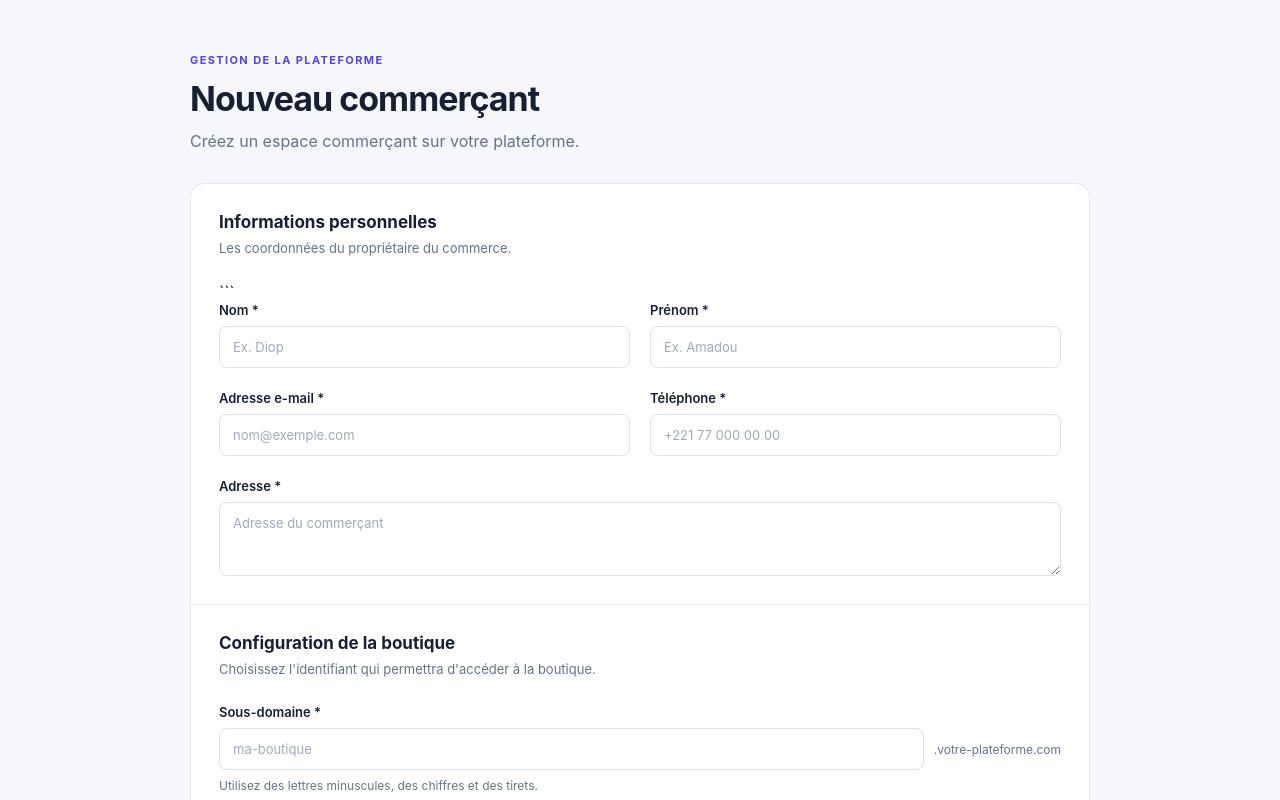
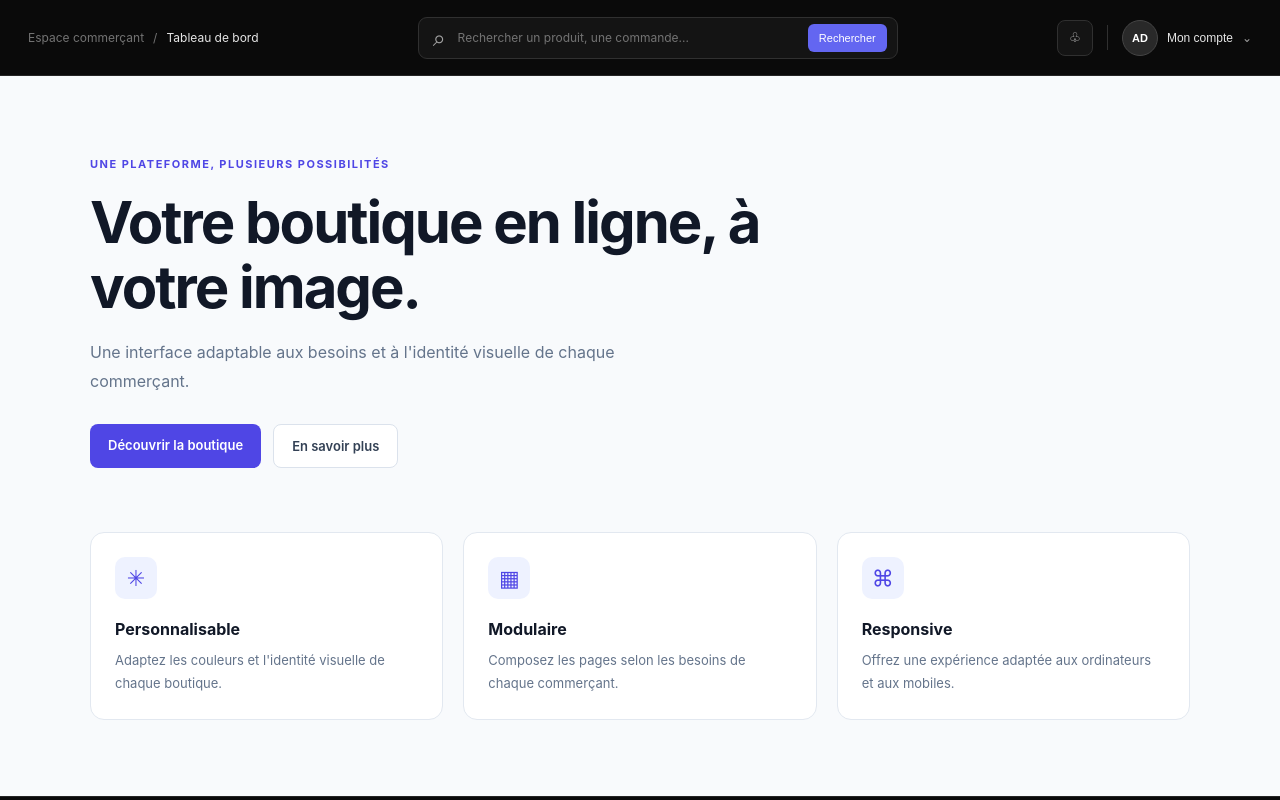
Before and after one commit to Jrdann03/Plateforme_FrontEnd, an Angular app: page /demo in a window 1280 px wide. Before the commit this address led to /. Shown: the top 800 px of the page. Built offline with nearby package versions, Linux system fonts and the light colour scheme.

Commit message:
ajout fonctionnalite demo

```diff
--- a/src/app/app.routes.ts
+++ b/src/app/app.routes.ts
@@ -31,6 +31,12 @@ export const routes: Routes = [
     ],
   },
 
+  {
+    path: 'demo',
+    loadComponent: () =>
+      import('./features/demo/demo/demo').then((m) => m.Demo),
+  },
+
   // Toute route inconnue revient à l'inscription
   {
     path: '**',
--- /dev/null
+++ b/src/app/features/demo/demo/demo.html
@@ -0,0 +1,50 @@
+<div class="demo-page">
+  <app-header />
+
+  <main class="demo-content">
+    <section class="hero">
+      <span class="eyebrow">
+        UNE PLATEFORME, PLUSIEURS POSSIBILITÉS
+      </span>
+
+      <h1>Votre boutique en ligne, à votre image.</h1>
+
+      <p>
+        Une interface adaptable aux besoins et à l'identité visuelle
+        de chaque commerçant.
+      </p>
+
+      <div class="hero-actions">
+        <a href="#fonctionnalites" class="primary-button">
+          Découvrir la boutique
+        </a>
+
+        <a href="#fonctionnalites" class="secondary-button">
+          En savoir plus
+        </a>
+      </div>
+    </section>
+
+    <section id="fonctionnalites" class="features">
+      <article class="feature-card">
+        <span class="feature-icon">✳</span>
+        <h2>Personnalisable</h2>
+        <p>Adaptez les couleurs et l'identité visuelle de chaque boutique.</p>
+      </article>
+
+      <article class="feature-card">
+        <span class="feature-icon">▦</span>
+        <h2>Modulaire</h2>
+        <p>Composez les pages selon les besoins de chaque commerçant.</p>
+      </article>
+
+      <article class="feature-card">
+        <span class="feature-icon">⌘</span>
+        <h2>Responsive</h2>
+        <p>Offrez une expérience adaptée aux ordinateurs et aux mobiles.</p>
+      </article>
+    </section>
+  </main>
+
+  <app-footer />
+</div>
--- /dev/null
+++ b/src/app/features/demo/demo/demo.scss
@@ -0,0 +1,125 @@
+:host {
+  display: block;
+  min-height: 100vh;
+}
+
+.demo-page {
+  display: flex;
+  min-height: 100vh;
+  flex-direction: column;
+  background: #f8fafc;
+  color: #111827;
+}
+
+.demo-content {
+  width: min(100% - 40px, 1100px);
+  margin: 0 auto;
+  padding: 76px 0;
+  flex: 1;
+}
+
+.hero {
+  max-width: 760px;
+  margin-bottom: 64px;
+
+  .eyebrow {
+    color: #4f46e5;
+    font-size: 11px;
+    font-weight: 700;
+    letter-spacing: 1.5px;
+  }
+
+  h1 {
+    margin: 18px 0;
+    font-size: clamp(34px, 5vw, 58px);
+    line-height: 1.12;
+    letter-spacing: -2px;
+  }
+
+  p {
+    max-width: 580px;
+    color: #64748b;
+    font-size: 16px;
+    line-height: 1.8;
+  }
+}
+
+.hero-actions {
+  display: flex;
+  flex-wrap: wrap;
+  gap: 12px;
+  margin-top: 28px;
+
+  a {
+    padding: 13px 18px;
+    border-radius: 8px;
+    font-size: 13px;
+    font-weight: 600;
+    text-decoration: none;
+  }
+}
+
+.primary-button {
+  background: #4f46e5;
+  color: white;
+
+  &:hover {
+    background: #4338ca;
+  }
+}
+
+.secondary-button {
+  border: 1px solid #dbe2ec;
+  background: white;
+  color: #334155;
+}
+
+.features {
+  display: grid;
+  grid-template-columns: repeat(3, minmax(0, 1fr));
+  gap: 20px;
+}
+
+.feature-card {
+  padding: 24px;
+  border: 1px solid #e2e8f0;
+  border-radius: 14px;
+  background: white;
+
+  .feature-icon {
+    display: inline-grid;
+    width: 42px;
+    height: 42px;
+    place-items: center;
+    border-radius: 10px;
+    background: #eef2ff;
+    color: #4f46e5;
+    font-size: 22px;
+  }
+
+  h2 {
+    margin: 20px 0 10px;
+    font-size: 16px;
+  }
+
+  p {
+    margin: 0;
+    color: #64748b;
+    font-size: 13px;
+    line-height: 1.8;
+  }
+}
+
+@media (max-width: 700px) {
+  .demo-content {
+    padding: 48px 0;
+  }
+
+  .features {
+    grid-template-columns: 1fr;
+  }
+
+  .hero {
+    margin-bottom: 40px;
+  }
+}
--- /dev/null
+++ b/src/app/features/demo/demo/demo.ts
@@ -0,0 +1,14 @@
+import { Component } from '@angular/core';
+import { Header } from '../../../shared/components/header/header';
+import { Footer } from '../../../shared/components/footer/footer';
+
+@Component({
+  selector: 'app-demo',
+  standalone: true,
+  imports: [Header, Footer],
+  templateUrl: './demo.html',
+  styleUrl: './demo.scss',
+})
+export class Demo {
+
+}
```
Also changed, not shown: src/app/shared/components/footer/footer.html (+1 -1 lines), 1 other file (tests, documents, lock files or other folders).
